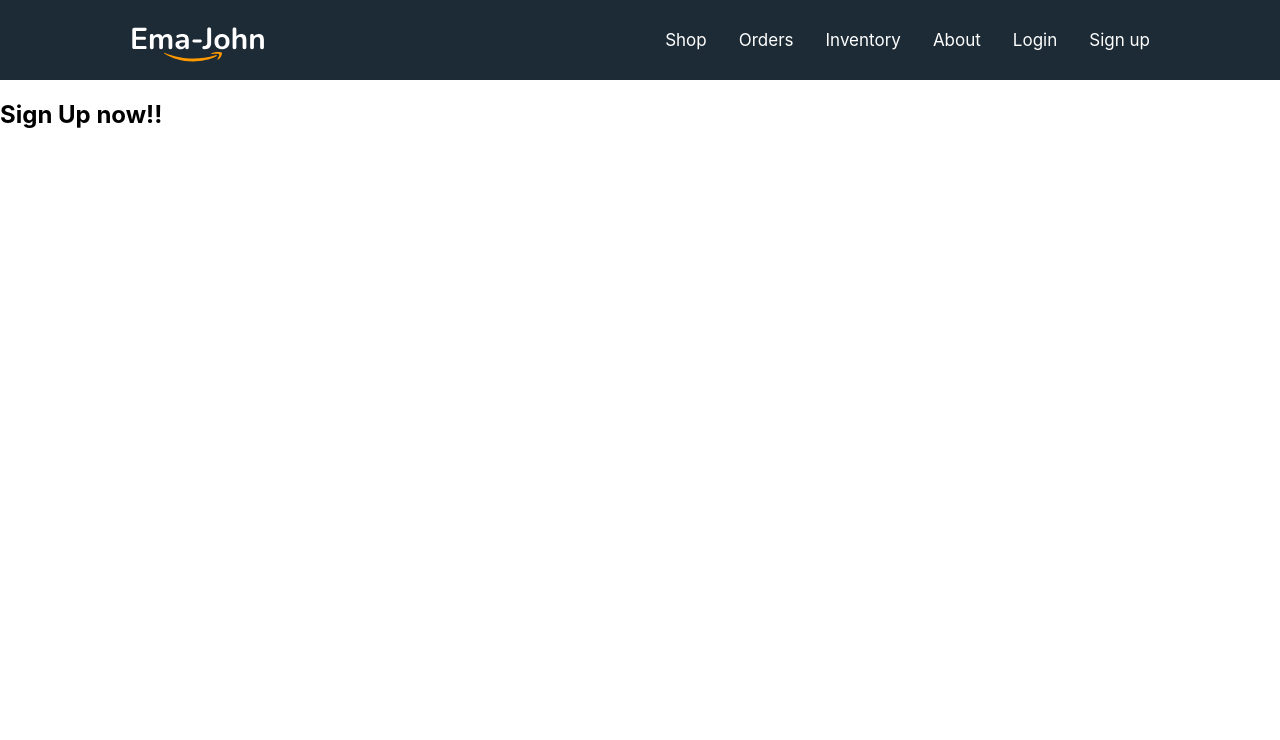
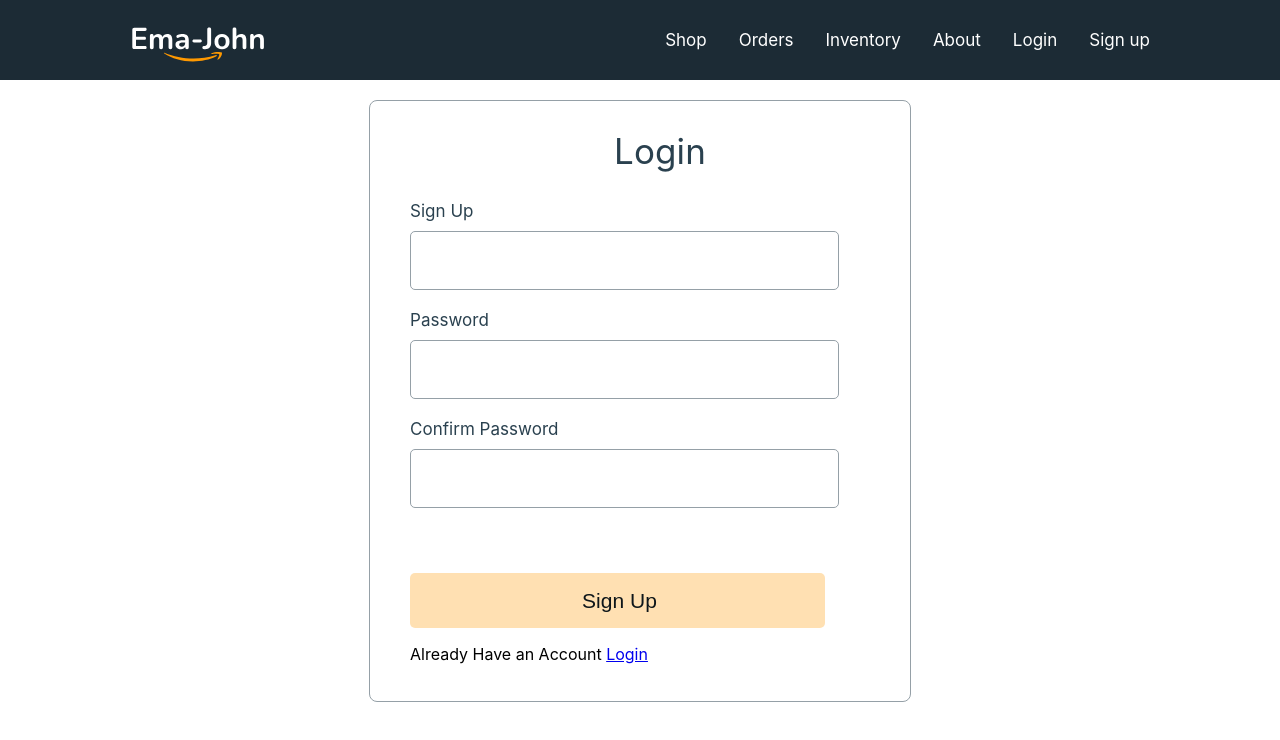
Before and after one commit to afzalhossain00/48-react-ema-john-simple, a React (Create React App) app: page /signup in a window 1280 px wide. Shown: the top 740 px of the page. Built offline with nearby package versions, Linux system fonts and the light colour scheme.

Commit message:
design sign up & setup  UserContext

```diff
--- a/src/component/SignUp/SignUp.js
+++ b/src/component/SignUp/SignUp.js
@@ -1,10 +1,27 @@
 import React from 'react';
+import { Link } from 'react-router-dom';
 import './SignUp.css';
 
 const SignUp = () => {
     return (
-        <div>
-            <h2>Sign Up now!!</h2>
+        <div className='form-container'>
+            <h2 className='form-title'>Login</h2>
+            <form>
+                <div className="form-control">
+                    <label htmlFor="email">Sign Up</label>
+                    <input type="email" name='email' required />
+                </div>
+                <div className="form-control">
+                    <label htmlFor="password">Password</label>
+                    <input type="password" name='password' required />
+                </div>
+                <div className="form-control">
+                    <label htmlFor="confirm">Confirm Password</label>
+                    <input type="password" name='confirm' required />
+                </div>
+                <input className='btn-submit' type="submit" value="Sign Up" />
+            </form>
+            <p>Already Have an Account <Link to='/login'>Login</Link></p>
         </div>
     );
 };
--- /dev/null
+++ b/src/contexts/UserContext.js
@@ -0,0 +1,17 @@
+import React from 'react';
+import { createContext } from 'react';
+
+export const AuthContext = createContext()
+
+const UserContext = ({ children }) => {
+
+    const authInfo = {}
+
+    return (
+        <AuthContext.Provider value={authInfo}>
+            {children}
+        </AuthContext.Provider>
+    );
+};
+
+export default UserContext;
--- a/src/index.js
+++ b/src/index.js
@@ -3,11 +3,14 @@
 import './index.css';
 import App from './App';
 import reportWebVitals from './reportWebVitals';
+import UserContext from './contexts/UserContext';
 
 const root = ReactDOM.createRoot(document.getElementById('root'));
 root.render(
   <React.StrictMode>
-    <App />
+    <UserContext>
+      <App />
+    </UserContext>
   </React.StrictMode>
 );
 
```
Also changed, not shown: src/__auth steps.js (+11 -0 lines).
